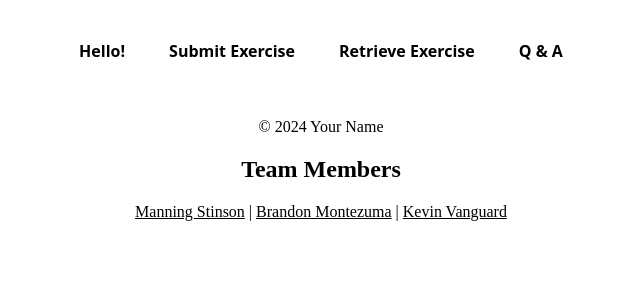
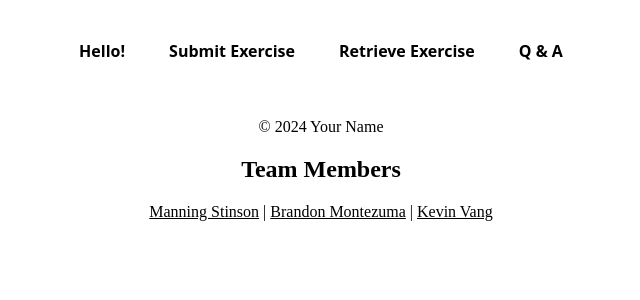
Before and after one commit to manningstinson/workout-planner, a Flask app: page / in a window 1280 px wide. Shown: the top 300 px of the page, without its empty margins (319-959 px from the left). Run offline with Flask 2, Linux system fonts and the light colour scheme.

Commit message:
updated base.html

```diff
--- a/templates/base.html
+++ b/templates/base.html
@@ -28,7 +28,7 @@
 				<p>
 					<a href="https://github.com/ManningStinson">Manning Stinson</a> |
 					<a href="https://github.com/BrandonMontezuma">Brandon Montezuma</a> |
-					<a href="https://github.com/KevinVanguard">Kevin Vanguard</a>
+					<a href="https://github.com/KevinVanguard">Kevin Vang</a>
 				</p>
 			</footer>
 		</div>
```
